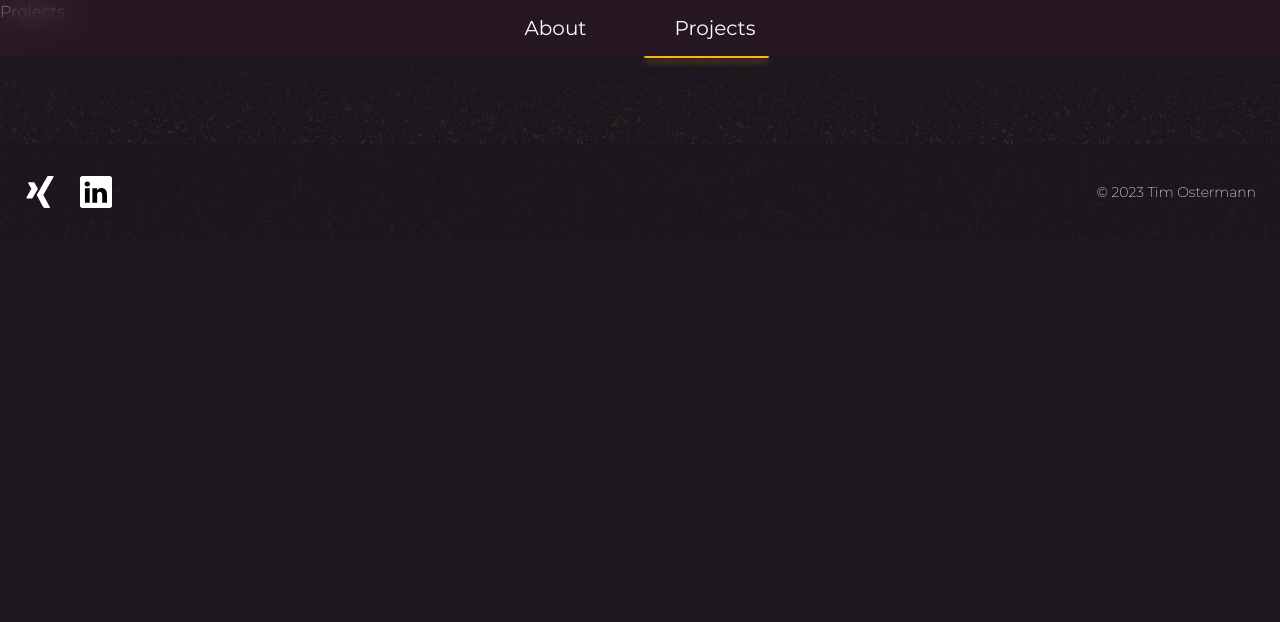
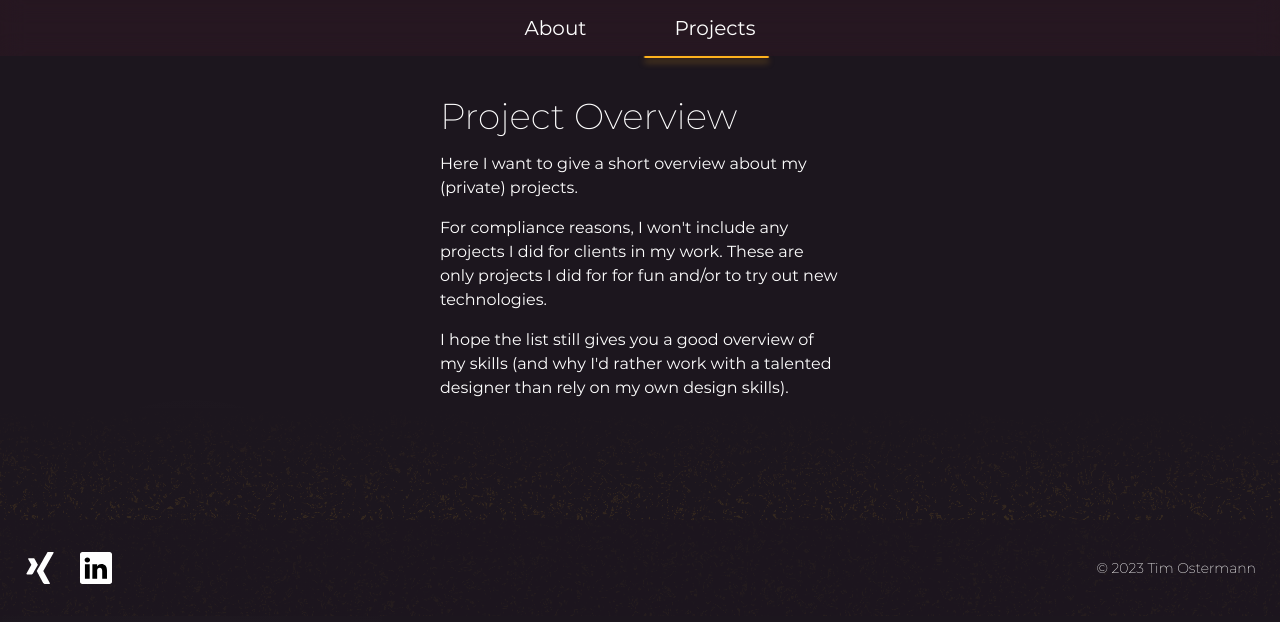
Before and after one commit to timostermann/portfolio, a SvelteKit app: page /projects in a window 1280 px wide. Shown: the top 622 px of the page. Built offline with nearby package versions, Linux system fonts and the light colour scheme.

Commit message:
feat: add intro section to projects page

```diff
--- a/src/app.css
+++ b/src/app.css
@@ -18,7 +18,7 @@ body {
 
 .text-link,
 .markdown a {
-	@apply relative inline-block text-amber-500 before:absolute before:bottom-0 before:left-0 before:h-px before:w-full before:origin-left before:scale-x-0 before:bg-current before:transition-transform before:duration-500 before:content-[''] before:hover:scale-x-100;
+	@apply relative inline-block w-fit font-normal text-amber-500 before:absolute before:bottom-0 before:left-0 before:h-px before:w-full before:origin-left before:scale-x-0 before:bg-current before:transition-transform before:duration-500 before:content-[''] before:hover:scale-x-100;
 }
 
 /* Fonts */
--- a/src/components/Cv.svelte
+++ b/src/components/Cv.svelte
@@ -6,7 +6,7 @@
 	export let cvItems: CvItemType[];
 </script>
 
-<div class="flex w-full items-center justify-center pr-4">
+<div class="relative z-20 flex w-full items-center justify-center pr-4">
 	<div
 		class="relative grid grid-cols-[32px_1fr] justify-items-center gap-y-16 gap-x-4 sm:gap-x-6 xl:hidden"
 	>
--- a/src/routes/+layout.svelte
+++ b/src/routes/+layout.svelte
@@ -19,7 +19,7 @@
 	<slot />
 	<div
 		bind:this={spotlight}
-		class="absolute z-50 h-96 w-96 rounded-full bg-gradient-radial from-[rgb(255_251_235_/_0.2)] to-transparent opacity-5"
+		class="absolute z-10 h-96 w-96 rounded-full bg-gradient-radial from-[rgb(255_251_235_/_0.2)] to-transparent opacity-5"
 	/>
 </main>
 <Footer />
--- a/src/routes/+page.svelte
+++ b/src/routes/+page.svelte
@@ -12,7 +12,7 @@
 		<source srcset={stageLg} media="(min-width: 1100px)" />
 		<img src={stage} alt="Laptop on a desk" class="h-screen w-full object-cover " />
 	</picture>
-	<div class="absolute inset-0 z-[2] flex items-center justify-center">
+	<div class="absolute inset-0 z-20 flex items-center justify-center">
 		<div
 			class="flex w-full -translate-y-10 flex-col rounded-md p-4 drop-shadow-md xs:w-[400px] sm:w-[464px] sm:p-8"
 			style="background: radial-gradient(circle, rgba(26,18,57,1) 0%, rgba(26,18,57,0) 80%)"
--- a/src/routes/projects/+page.svelte
+++ b/src/routes/projects/+page.svelte
@@ -1 +1,19 @@
-<h1>Projects</h1>
+<script lang="ts">
+</script>
+
+<section class="relative flex justify-center pt-24">
+	<div class="w-[400px] max-w-full">
+		<h1 class="mb-4 text-4xl font-extralight">Project Overview</h1>
+		<p>
+			<span class="inline-block pb-4"
+				>Here I want to give a short overview about my (private) projects.</span
+			>
+			<span class="inline-block pb-4"
+				>For compliance reasons, I won't include any projects I did for clients in my work. These
+				are only projects I did for for fun and/or to try out new technologies.</span
+			>
+			I hope the list still gives you a good overview of my skills (and why I'd rather work with a talented
+			designer than rely on my own design skills).
+		</p>
+	</div>
+</section>
```
